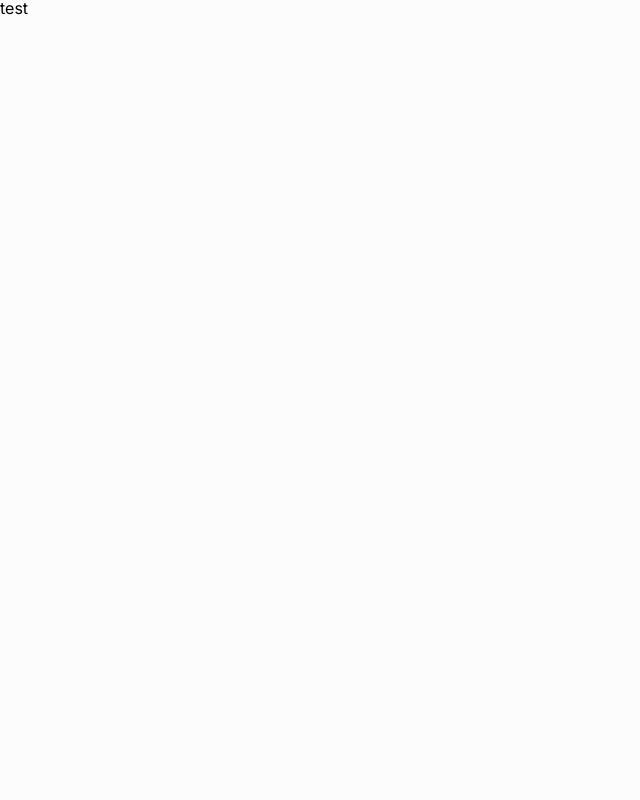
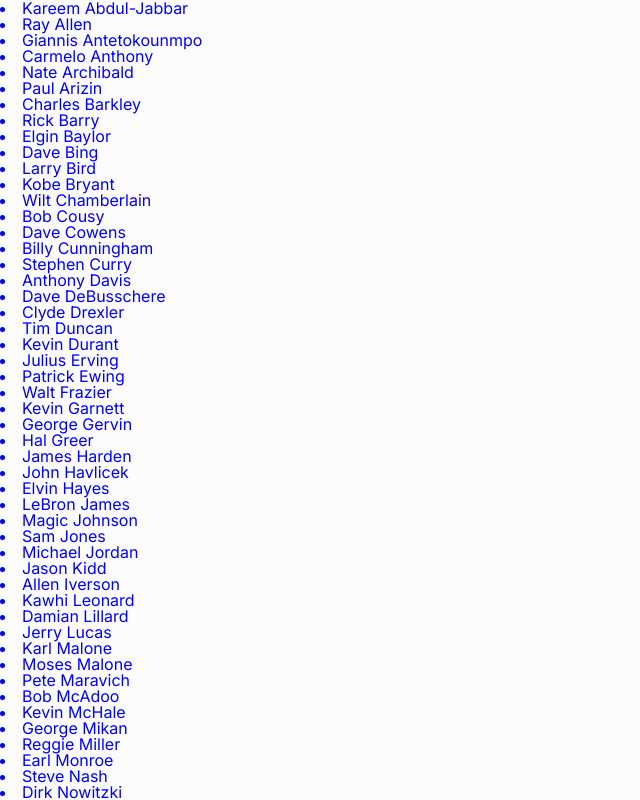
Before and after one commit to rqphy/NBA75, a Next.js app: page / in a window 1280 px wide. Shown: the top 800 px of the page, without its empty margins (0-640 px from the left). Built offline with nearby package versions, Linux system fonts and the light colour scheme.

Commit message:
:sparkles: display all the players

```diff
--- a/src/app/css/page.module.css
+++ b/src/app/css/page.module.css
@@ -8,3 +8,7 @@
 	width: 100%;
 	background-color: var(--color-background);
 }
+
+.player {
+	color: var(--color-primary);
+}
--- a/src/app/page.tsx
+++ b/src/app/page.tsx
@@ -1,9 +1,14 @@
 import styles from "./css/page.module.css"
+import playersList from "./data/players.json"
 
 export default function Home() {
 	return (
 		<main className={styles.main}>
-			<section className={styles.map}>test</section>
+			<section className={styles.map}>
+				{playersList.map((player) => (
+					<li className={styles.player}>{player}</li>
+				))}
+			</section>
 		</main>
 	)
 }
```
